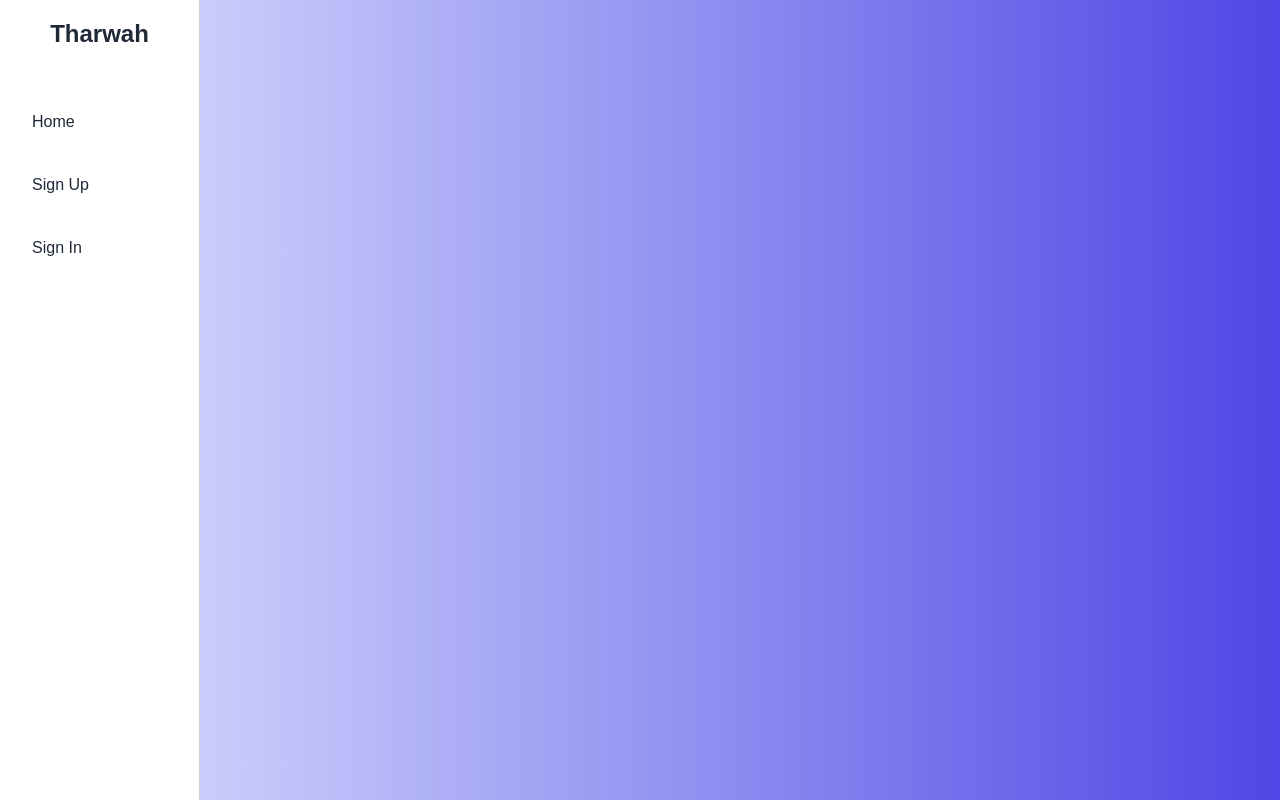
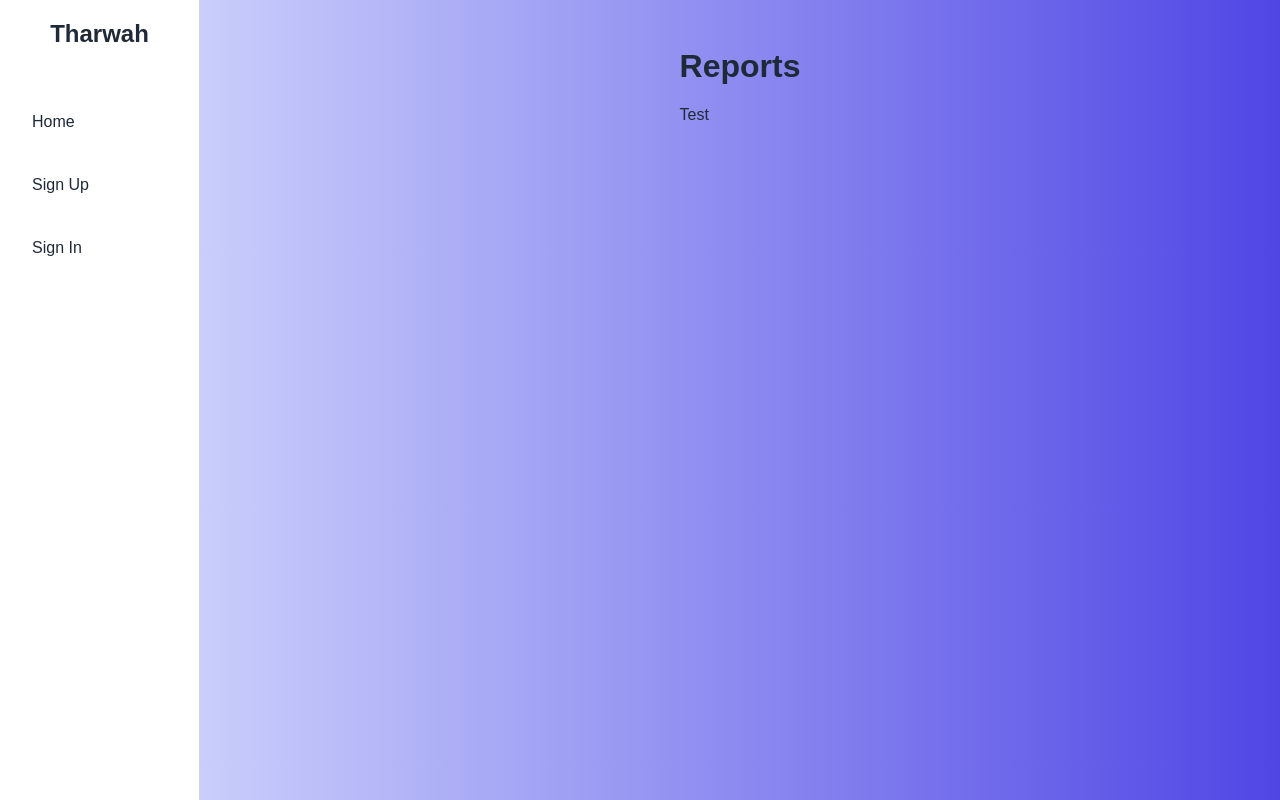
Before and after one commit to HusainAlmajed/Tharwah-Project-Front-End, a React (Vite) app: page /report in a window 1280 px wide. Built offline with nearby package versions, Linux system fonts and the light colour scheme; no server answers; a web font is replaced by a local one.

Commit message:
Added the report page

```diff
--- a/src/App.jsx
+++ b/src/App.jsx
@@ -13,7 +13,7 @@ import * as categoryServices from "./services/category"
 import TransactionList from "./pages/TransactionList"
 import TransactionDetails from "./pages/TransactionDetails"
 import CategoryList from "./pages/CategoryList"
-
+import Report from "./pages/Report"
 
 const getUserFromToken = () => {
   const token = localStorage.getItem('token')
@@ -42,6 +42,7 @@ const App = () => {
         <Route path="/transactions/:transactionId/edit" element={<TransactionForm transactionServices={transactionServices} categoryServices={categoryServices} />} />
         <Route path="/categories/:categoryId/edit" element={<CategoryForm categoryServices={categoryServices} />} />
         <Route path="/categories" element={<CategoryList />} />
+        <Route path="/report" element={<Report />} />
       </Routes>
       </main>
     </div>
--- /dev/null
+++ b/src/pages/Report.jsx
@@ -0,0 +1,10 @@
+const Report = () => {
+    return (
+    <div>
+        <h1>Reports</h1>
+        <p>Test</p>
+        </div>
+    )
+}
+
+export default Report
```
